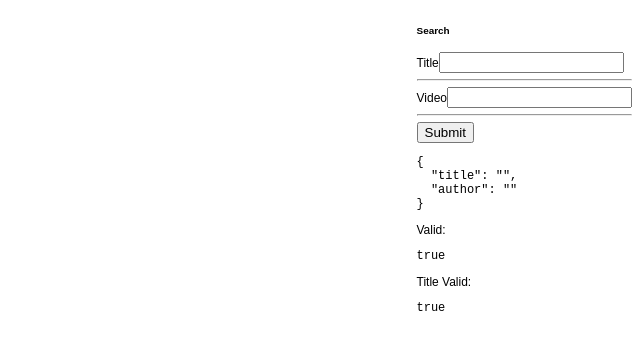
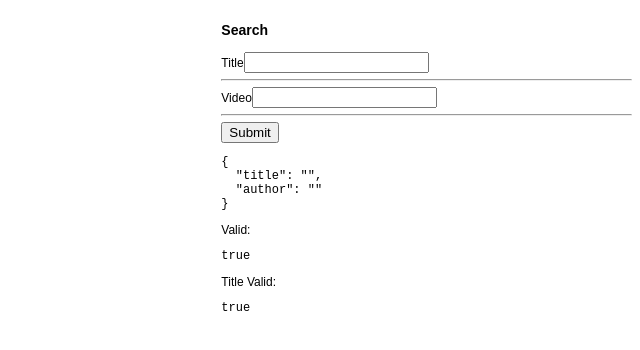
Before and after one commit to reyesrico/workshop-app, an Angular app: page /dashboard in a window 1280 px wide. Shown: the top 350 px of the page, without its empty margins (640-1280 px from the left). Built offline with nearby package versions, Linux system fonts and the light colour scheme; no server answers.

Commit message:
Updating dashboard CSS

```diff
--- a/src/app/dashboard/stat-filters/stat-filters.component.html
+++ b/src/app/dashboard/stat-filters/stat-filters.component.html
@@ -1,6 +1,5 @@
 <div>
-  <h5>Search</h5>
-
+  <h3>Search</h3>
   <form [formGroup]="search" (ngSumbit)="submit()">
     <label for="title">Title</label>
     <input id="title" formControlName="title">
--- a/src/app/dashboard/video-dashboard/video-dashboard.component.css
+++ b/src/app/dashboard/video-dashboard/video-dashboard.component.css
@@ -1,6 +1,7 @@
 .workshop-app__dashboard {
-  display: flex;
-  justify-content: space-between;
+  display: grid;
   font-family: Arial, Helvetica Neue, Helvetica, sans-serif;
   font-size: 12px;
+  grid-gap: 16px;
+  grid-template-columns: repeat(3, 1fr);
 }
```
